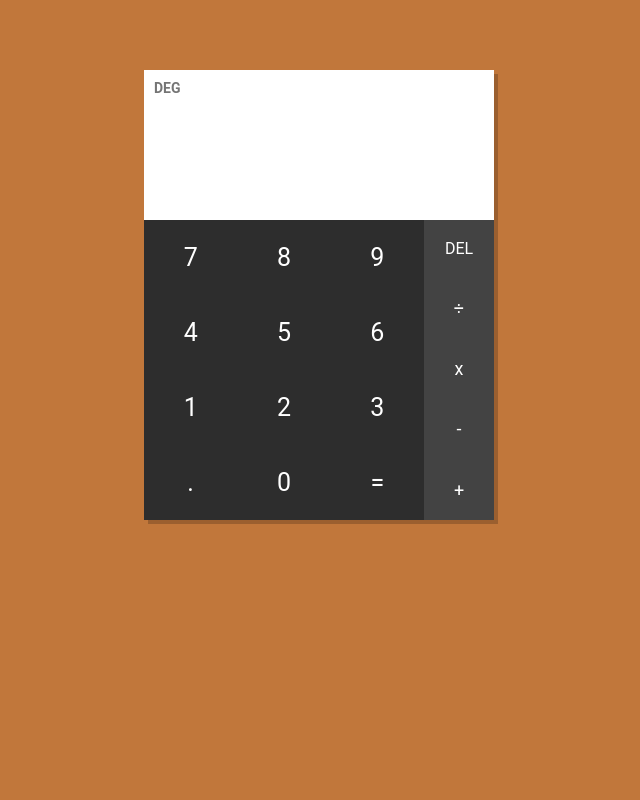
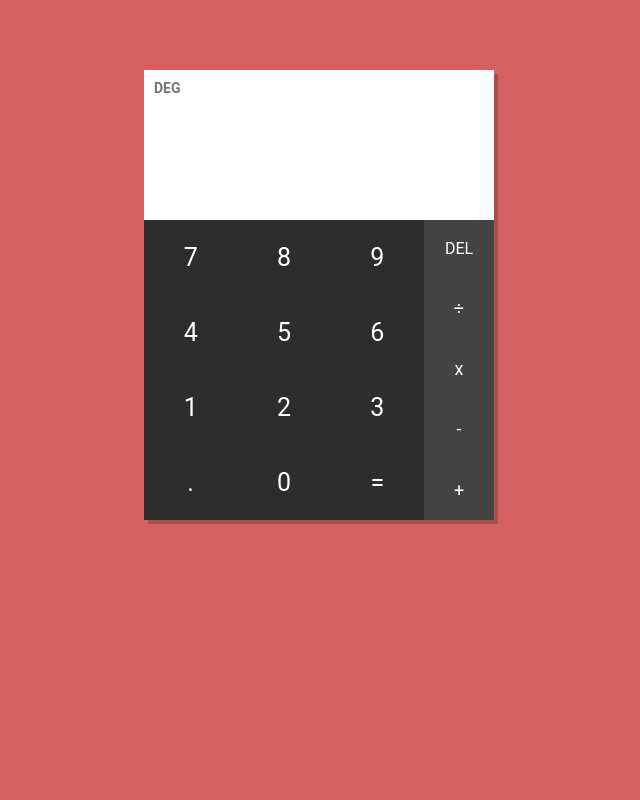
Before and after one commit to ziyanoffl/CalculatorApp, a Django app: page / in a window 1280 px wide. Shown: the whole page, without its empty margins (321-961 px from the left). Run offline with Django 4.2, Linux system fonts and the light colour scheme.

Commit message:
Updated style.css

```diff
--- a/CalculatorApp/static/style.css
+++ b/CalculatorApp/static/style.css
@@ -7,7 +7,7 @@
 html {
   font-family: "Roboto", "Noto Sans", "Helvetica", sans-serif;
   font-size: 14px;
-  background-color: #c1773b;
+  background-color: #d56060;
   height: 100%;
 }
 
--- a/CalculatorApp/templates/index.html
+++ b/CalculatorApp/templates/index.html
@@ -1,30 +1,24 @@
 <!DOCTYPE html>
 <html lang="en">
   <head>
-  <meta charset="UTF-8">
-  <meta name="viewport" content="width=device-width, initial-scale=1.0">
-  <meta http-equiv="X-UA-Compatible" content="ie=edge">
+    <meta charset="UTF-8" />
+    <meta name="viewport" content="width=device-width, initial-scale=1.0" />
+    <meta http-equiv="X-UA-Compatible" content="ie=edge" />
     <title>Calculator App</title>
-  <link rel="stylesheet" href="static/style.css">
+    <link rel="stylesheet" href="static/style.css" />
   </head>
   <body>
-
     <main class="calculator">
-
       <div class="top">
-
         <span class="unit">deg</span>
         <section class="screen">
           <div class="input"></div>
           <div class="result"></div>
         </section>
-
       </div>
 
       <div class="bottom">
-
         <section class="keys">
-
           <div class="column">
             <span data-key="7">7</span>
             <span data-key="4">4</span>
@@ -54,11 +48,8 @@
           <span data-key="-">-</span>
           <span data-key="+">+</span>
         </section>
-
       </div>
-
     </main>
-
 
     <script src="static/main.js"></script>
   </body>
```
Lines whose indentation alone changed are shown as unchanged.
